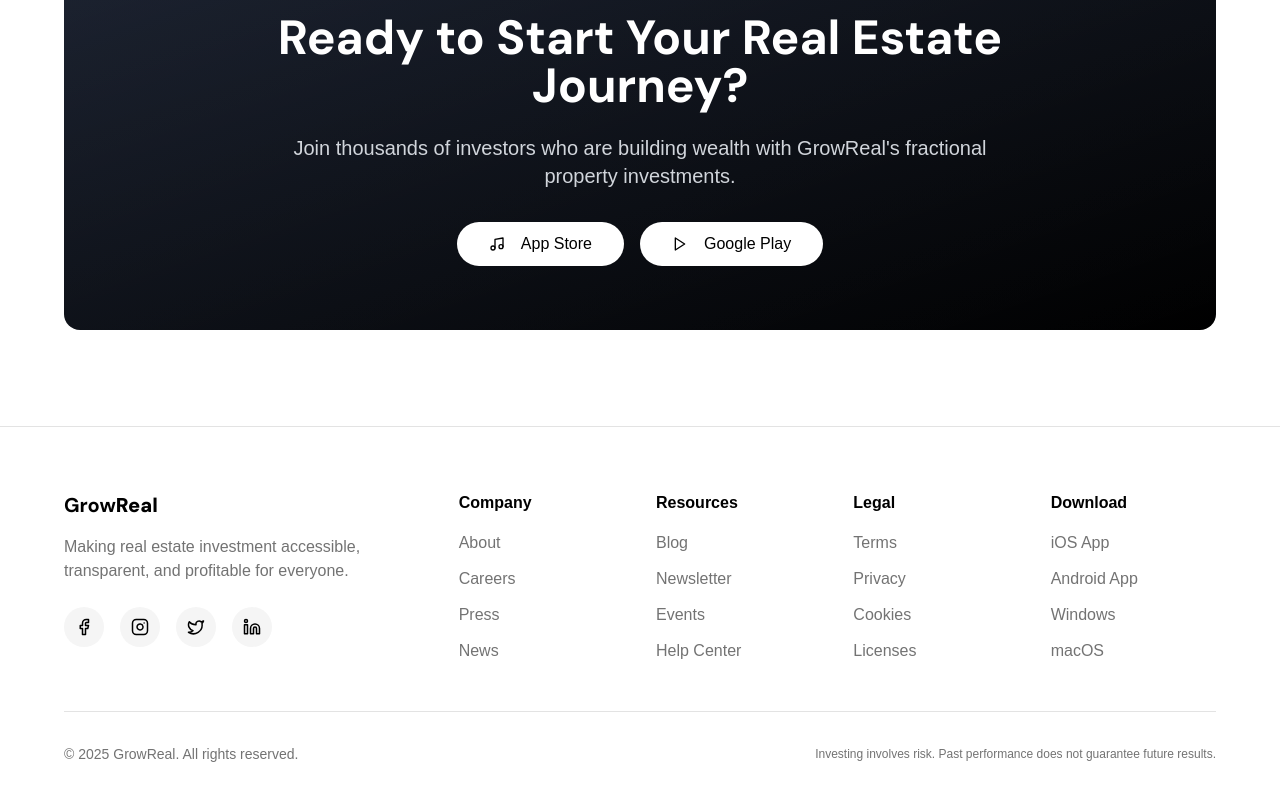
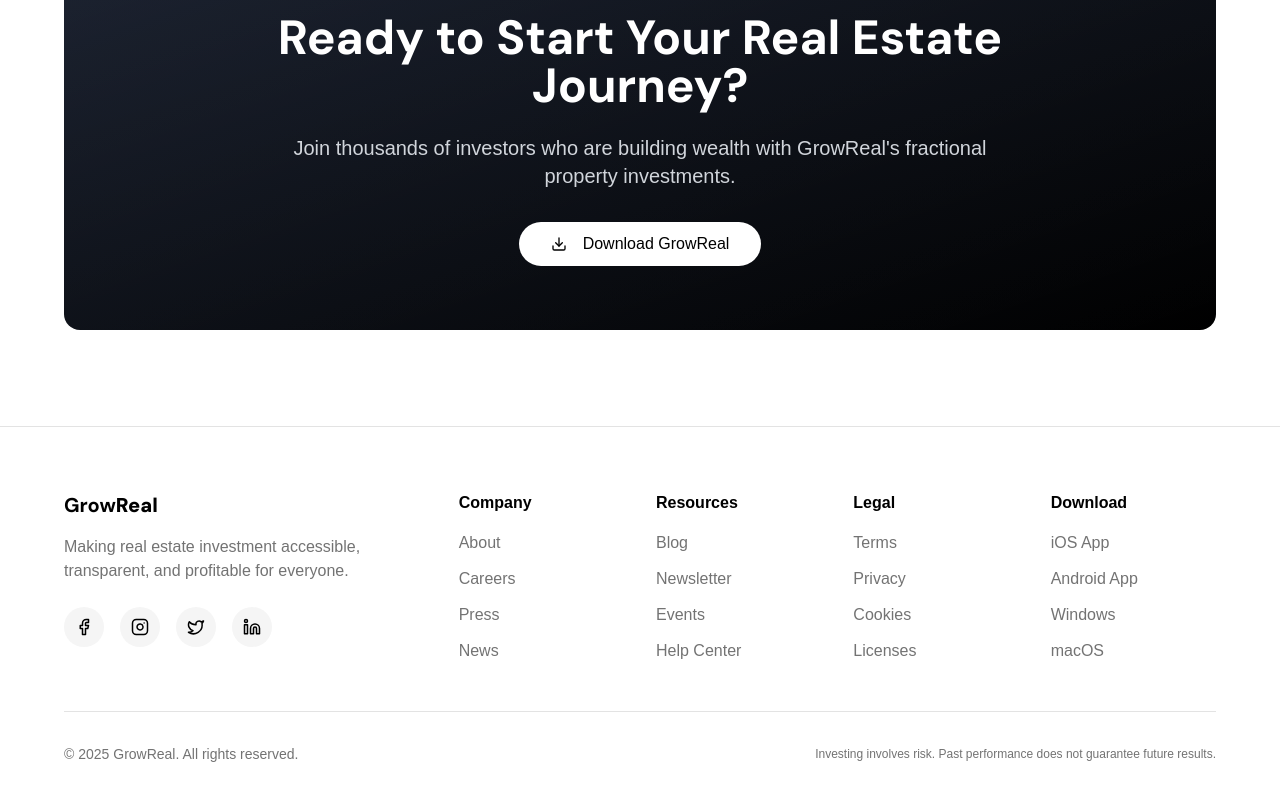
Before and after one commit to cheemzboi/growreal-noir-landing, a React (Vite) app: page / in a window 1280 px wide. Shown: the part 3054-3854 px from the top of the page. Built offline with nearby package versions, Linux system fonts and the light colour scheme.

Commit message:
Remove app store and gplay buttons
Remove the app store and google play buttons from the CTA component and replace them with a single download button.

```diff
--- a/src/components/CTA.tsx
+++ b/src/components/CTA.tsx
@@ -1,6 +1,7 @@
 
 import React from 'react';
 import { Button } from "@/components/ui/button";
+import { Download } from "lucide-react";
 
 const CTA = () => {
   return (
@@ -15,22 +16,10 @@ const CTA = () => {
             <p className="text-lg md:text-xl mb-8 text-gray-300">
               Join thousands of investors who are building wealth with GrowReal's fractional property investments.
             </p>
-            <div className="flex flex-col sm:flex-row justify-center gap-4">
-              <Button size="lg" className="rounded-full text-base bg-white text-black hover:bg-gray-200">
-                <svg xmlns="http://www.w3.org/2000/svg" width="20" height="20" viewBox="0 0 24 24" fill="none" stroke="currentColor" strokeWidth="2" strokeLinecap="round" strokeLinejoin="round" className="mr-2">
-                  <path d="M9 18V5l12-2v13"></path>
-                  <circle cx="6" cy="18" r="3"></circle>
-                  <circle cx="18" cy="16" r="3"></circle>
-                </svg>
-                App Store
-              </Button>
-              <Button size="lg" className="rounded-full text-base bg-white text-black hover:bg-gray-200">
-                <svg xmlns="http://www.w3.org/2000/svg" width="20" height="20" viewBox="0 0 24 24" fill="none" stroke="currentColor" strokeWidth="2" strokeLinecap="round" strokeLinejoin="round" className="mr-2">
-                  <polygon points="5 3 19 12 5 21 5 3"></polygon>
-                </svg>
-                Google Play
-              </Button>
-            </div>
+            <Button size="lg" className="rounded-full text-base bg-white text-black hover:bg-gray-200">
+              <Download className="mr-2" />
+              Download GrowReal
+            </Button>
           </div>
         </div>
       </div>
```
